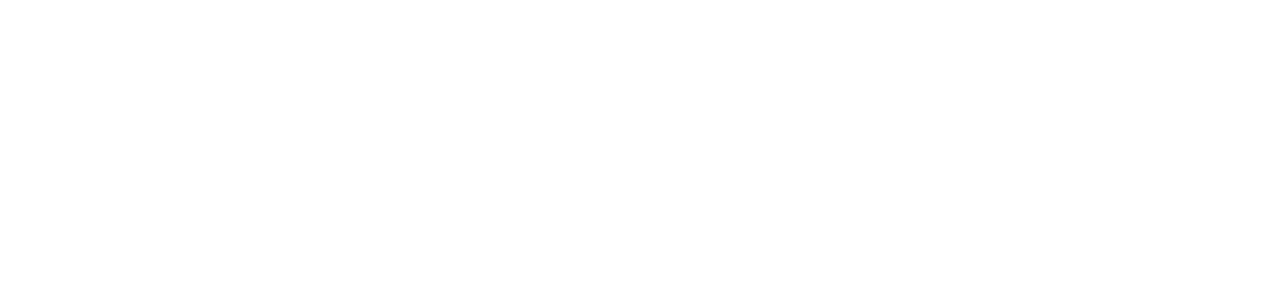
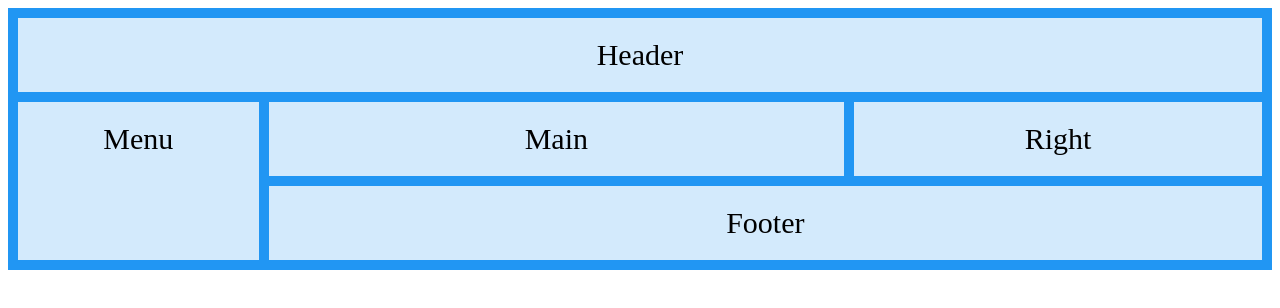
Before and after one commit to davidsoenberg/davidsportfolio, a plain HTML site: page index.html in a window 1280 px wide. Drawn offline with Linux system fonts and the light colour scheme.

Commit message:
Grid version 1 sat op.

```diff
--- a/index.html
+++ b/index.html
@@ -8,8 +8,13 @@
 
 <body>
 	  <div class="wrapper">
-
-
+		<div class="grid-container">
+ 		  <div class="item1">Header</div>
+  		  <div class="item2">Menu</div>
+ 		  <div class="item3">Main</div>
+  		  <div class="item4">Right</div>
+  		  <div class="item5">Footer</div>
+		</div>
 	  </div>
 </body>
 </html>
--- a/stylesheet.css
+++ b/stylesheet.css
@@ -2,7 +2,32 @@
 /* CSS Document */
 
 .wrapper {
-			max-width: 1024px;
+
 			margin: auto;
 			color: black;
 }
+
+.item1 { 	grid-area: header; }
+.item2 { 	grid-area: menu; }
+.item3 { 	grid-area: main; }
+.item4 { 	grid-area: right; }
+.item5 { 	grid-area: footer; }
+
+
+.grid-container {
+  			display: grid;
+  			grid-template:
+    		'header header header header header header'
+    		'menu main main main right right'
+    		'menu footer footer footer footer footer';
+  			grid-gap: 10px;
+  			background-color: #2196F3;
+  			padding: 10px;
+}
+
+.grid-container > div {
+  			background-color: rgba(255, 255, 255, 0.8);
+  			text-align: center;
+  			padding: 20px 0;
+  			font-size: 30px;
+}
```
